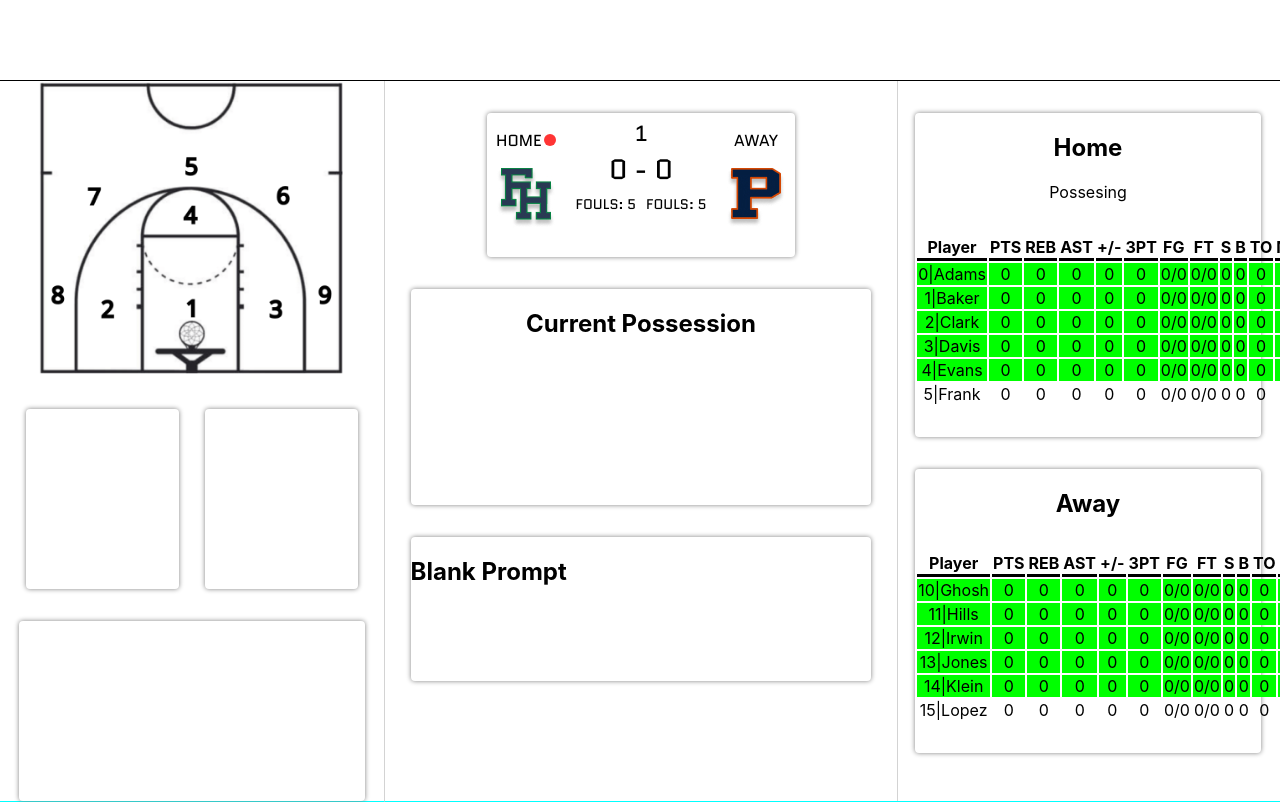
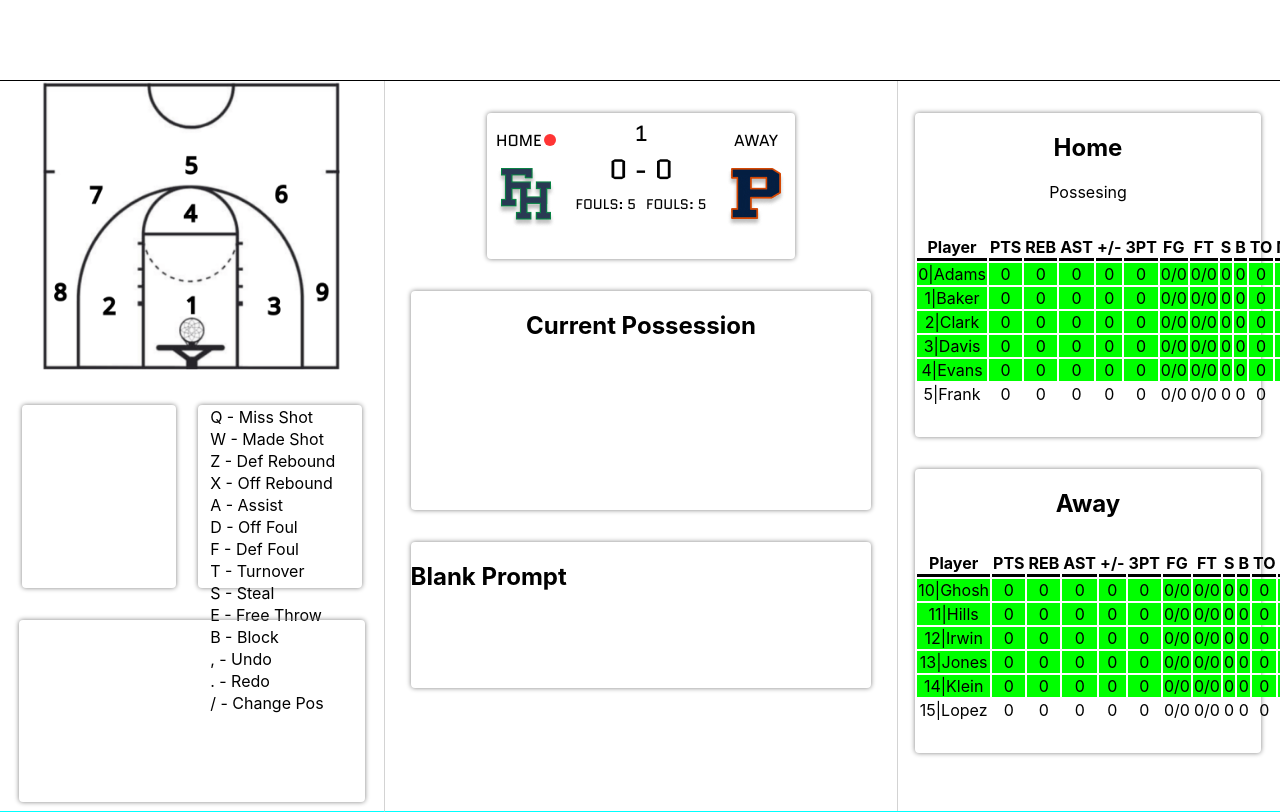
Before and after one commit to z-score-sports/data-entry-site-v2, a React (Create React App) app: page / in a window 1280 px wide. Shown: the top 812 px of the page. Built offline with nearby package versions, Linux system fonts and the light colour scheme.

Commit message:
action tooltips

```diff
--- a/src/App.css
+++ b/src/App.css
@@ -117,7 +117,7 @@
 }
 
 .regionTooltip {
-  width: 80%;
+  height: 40%;
 }
 
 .playtooltip {
@@ -128,9 +128,15 @@
 .actiontooltip {
   width: 40%;
   height: 100%;
+  text-align: left;
+  padding-left: 10px;
 }
 
 .actionlog {
   width: 90%;
   height: 25%;
 }
+
+.toolTipLbl {
+  margin: 2px;
+}
--- a/src/components/panels/LeftPanel.tsx
+++ b/src/components/panels/LeftPanel.tsx
@@ -7,7 +7,22 @@ function LeftPanel() {
             <img className="regionTooltip" src="halfcourt.jpg"></img>
             <div className="keytooltip">
                 <div className="container playtooltip"></div>
-                <div className="container actiontooltip"></div>
+                <div className="container actiontooltip">
+                    <p className = "toolTipLbl">Q - Miss Shot</p>
+                    <p className = "toolTipLbl">W - Made Shot</p>
+                    <p className = "toolTipLbl">Z - Def Rebound</p>
+                    <p className = "toolTipLbl">X - Off Rebound</p>
+                    <p className = "toolTipLbl">A - Assist</p>
+                    <p className = "toolTipLbl">D - Off Foul</p>
+                    <p className = "toolTipLbl">F - Def Foul</p>
+                    <p className = "toolTipLbl">T - Turnover</p>
+                    <p className = "toolTipLbl">S - Steal</p>
+                    <p className = "toolTipLbl">E - Free Throw</p>
+                    <p className = "toolTipLbl">B - Block</p>
+                    <p className = "toolTipLbl">, - Undo</p>
+                    <p className = "toolTipLbl">. - Redo</p>
+                    <p className = "toolTipLbl">/ - Change Pos</p>
+                </div>
             </div>
             <div className="container actionlog"></div>
         </div>
```
